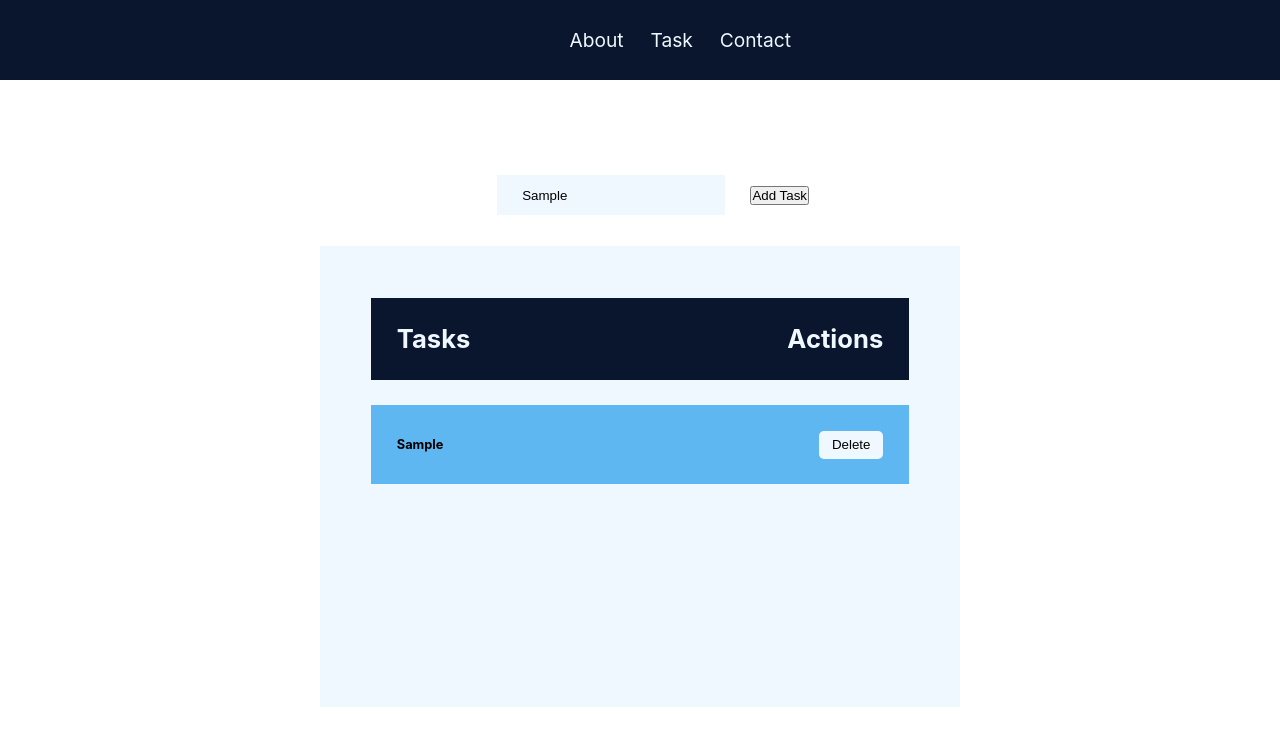
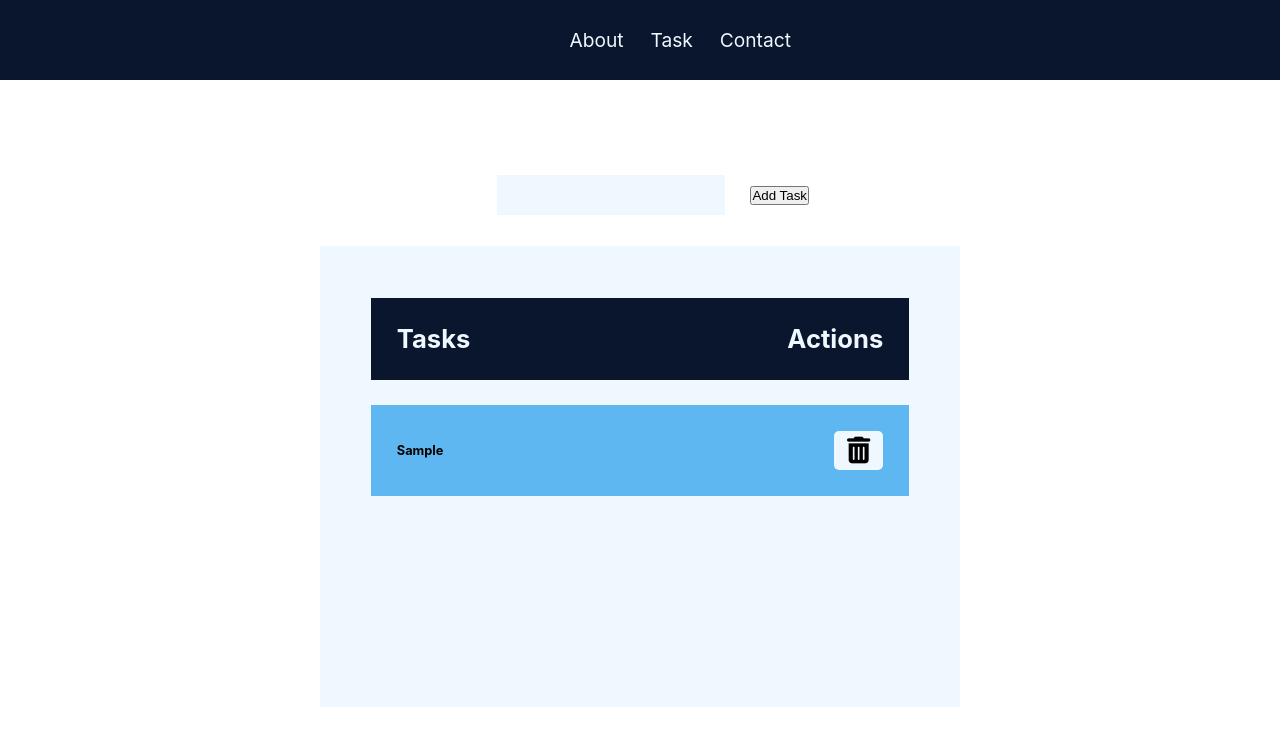
Before and after one commit to Christouccllo1/project-todo-app, a React (Create React App) app: page / in a window 1280 px wide. Both pictures are taken after typing "Sample" into the empty fields and a click on the button "Add Task". Shown: the top 746 px of the page. Built offline with nearby package versions, Linux system fonts and the light colour scheme.

Commit message:
fixed the bug related to input task

```diff
--- a/public/index.html
+++ b/public/index.html
@@ -15,6 +15,7 @@
       user's mobile device or desktop. See https://developers.google.com/web/fundamentals/web-app-manifest/
     -->
     <link rel="manifest" href="%PUBLIC_URL%/manifest.json" />
+    <link rel="stylesheet" href="https://cdnjs.cloudflare.com/ajax/libs/font-awesome/6.1.1/css/all.min.css" integrity="sha512-KfkfwYDsLkIlwQp6LFnl8zNdLGxu9YAA1QvwINks4PhcElQSvqcyVLLD9aMhXd13uQjoXtEKNosOWaZqXgel0g==" crossorigin="anonymous" referrerpolicy="no-referrer" />
     <!--
       Notice the use of %PUBLIC_URL% in the tags above.
       It will be replaced with the URL of the `public` folder during the build.
--- a/src/App.js
+++ b/src/App.js
@@ -27,6 +27,7 @@ function App() {
 
   let handleClick=()=>{
     addTodo(InputTodo)
+    document.querySelector('.InputTask input').value=""
 
   }
 
--- a/src/Components/Todo.jsx
+++ b/src/Components/Todo.jsx
@@ -7,7 +7,7 @@ function Todo(props) {
             <h4>{props.item.Task}</h4>
 
 
-            <button onClick={()=>props.handleDelete(props.item.id)}>Delete</button>
+            <button onClick={()=>props.handleDelete(props.item.id)}><i class="fa-solid fa-trash-can fa-2x"></i></button>
         </div>
     )
 }
```
